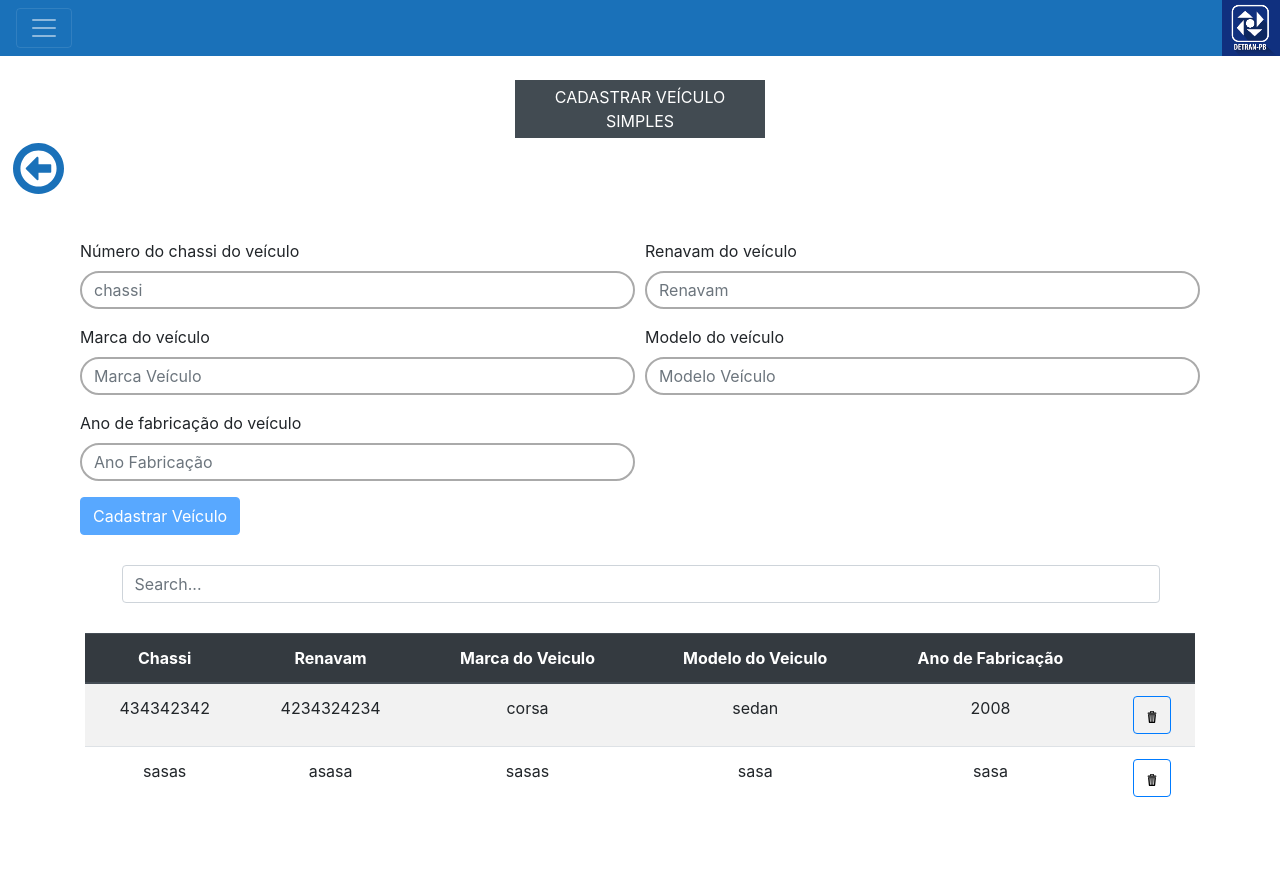
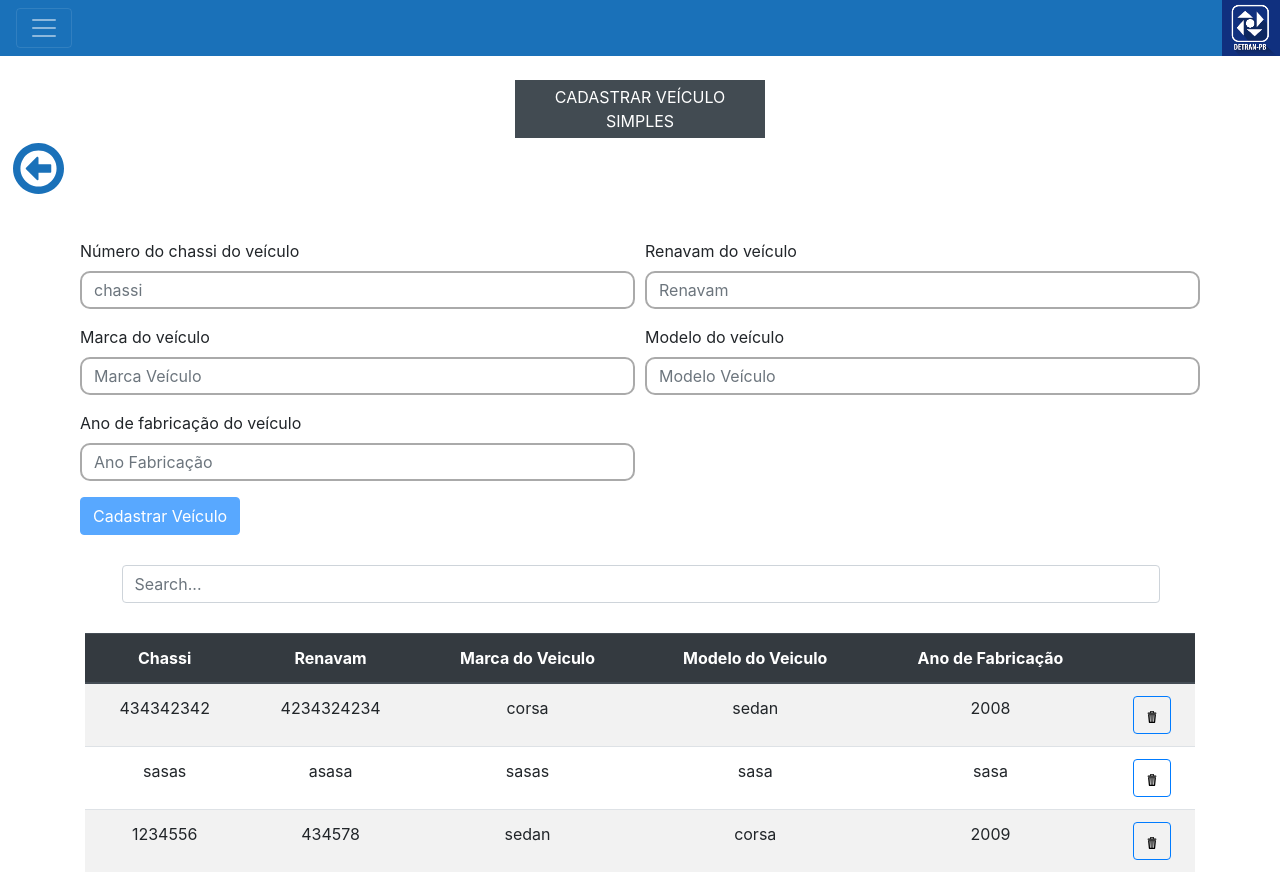
Before and after one commit to andersonribeirosi/treinamento-ctis, an Angular app: page /home/cadastroSimples in a window 1280 px wide. Before the commit the page ends 825 px from the top, so only its background shows below. Built offline with nearby package versions, Linux system fonts and the light colour scheme; data requests are answered from the project's data file.

Commit message:
melhorias

```diff
--- a/db.json
+++ b/db.json
@@ -29,6 +29,14 @@
       "modeloVeiculo": "sasa",
       "anoFabricacao": "sasa",
       "id": 2
+    },
+    {
+      "chassi": "1234556",
+      "renavam": "434578",
+      "marcaVeiculo": "sedan",
+      "modeloVeiculo": "corsa",
+      "anoFabricacao": "2009",
+      "id": 3
     }
   ],
   "profile": [
--- a/src/app/pages/cadastro-veiculo/cadastro-veiculo-simples/cadastro-veiculo-simples.component.css
+++ b/src/app/pages/cadastro-veiculo/cadastro-veiculo-simples/cadastro-veiculo-simples.component.css
@@ -23,7 +23,7 @@
       color: #363636;
       /* width: 50%; */
       border: 2px solid #aaa;
-      border-radius: 20px;
+      border-radius: 10px;
       /* margin: 8px 0; */
       outline: none;
       /* padding: 8px; */
--- a/src/app/pages/cadastro-veiculo/cadastro-veiculo-simples/cadastro-veiculo-simples.component.ts
+++ b/src/app/pages/cadastro-veiculo/cadastro-veiculo-simples/cadastro-veiculo-simples.component.ts
@@ -33,7 +33,7 @@ export class CadastroVeiculoSimplesComponent implements OnInit {
   }
 
   back() {
-    this.router.navigateByUrl('/home')
+    this.router.navigateByUrl('/home/cadastrarVeiculo')
   }
 
   cadastrarVeiculoSimples(){
@@ -42,13 +42,13 @@ export class CadastroVeiculoSimplesComponent implements OnInit {
 
     } else {
       this.rest.addVeiculoSimples(this.cadastroVeiculoSimplesForm.value).subscribe(
-        success => console.log('cadastrado com sucesso'),
-        error => console.log('erro ao cadastradar nova multa'),
+        success => alert('cadastrado com sucesso'),
+        error => console.log('erro ao cadastradar novo veículo'),
         () => console.log('request complete')
       );
 
       this.cadastroVeiculoSimplesForm.reset();
-      this.router.navigateByUrl('/home');
+      this.router.navigateByUrl('/home/cadastrarVeiculo');
     }
   }
 
```
